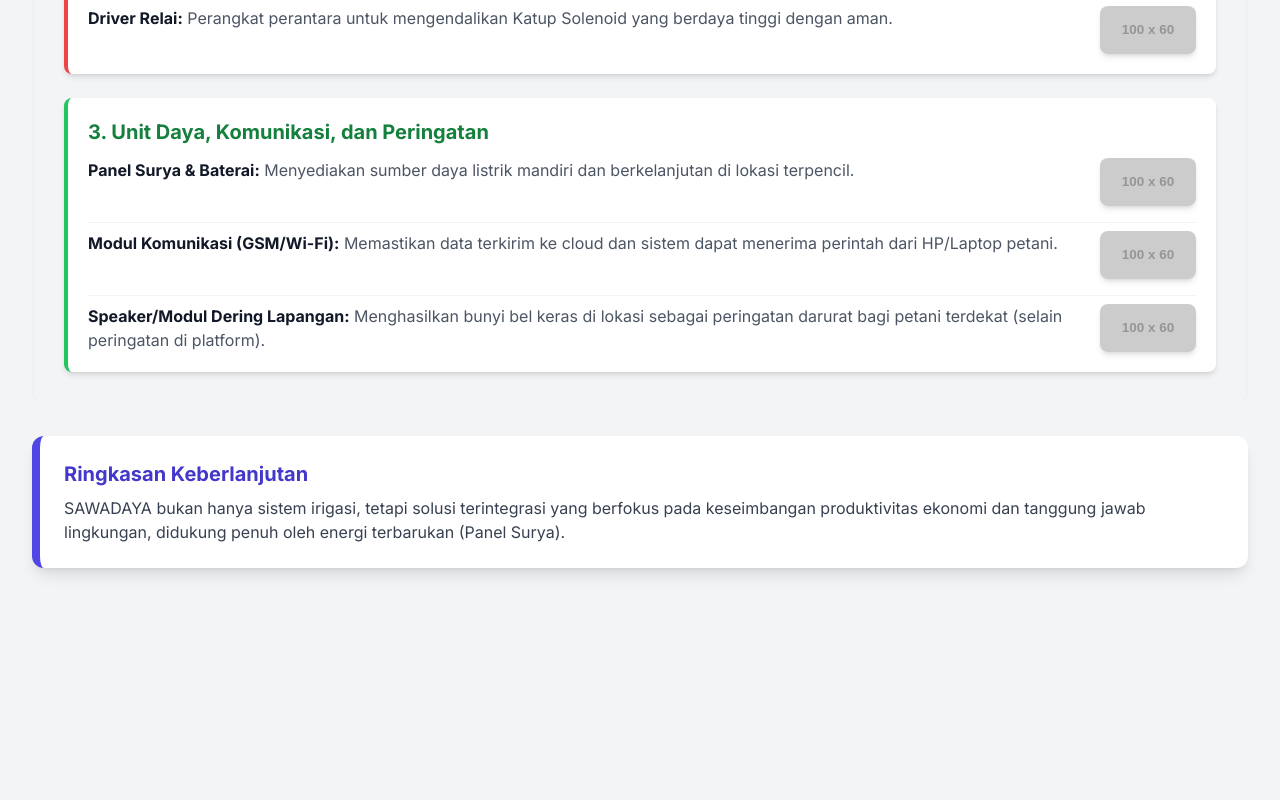
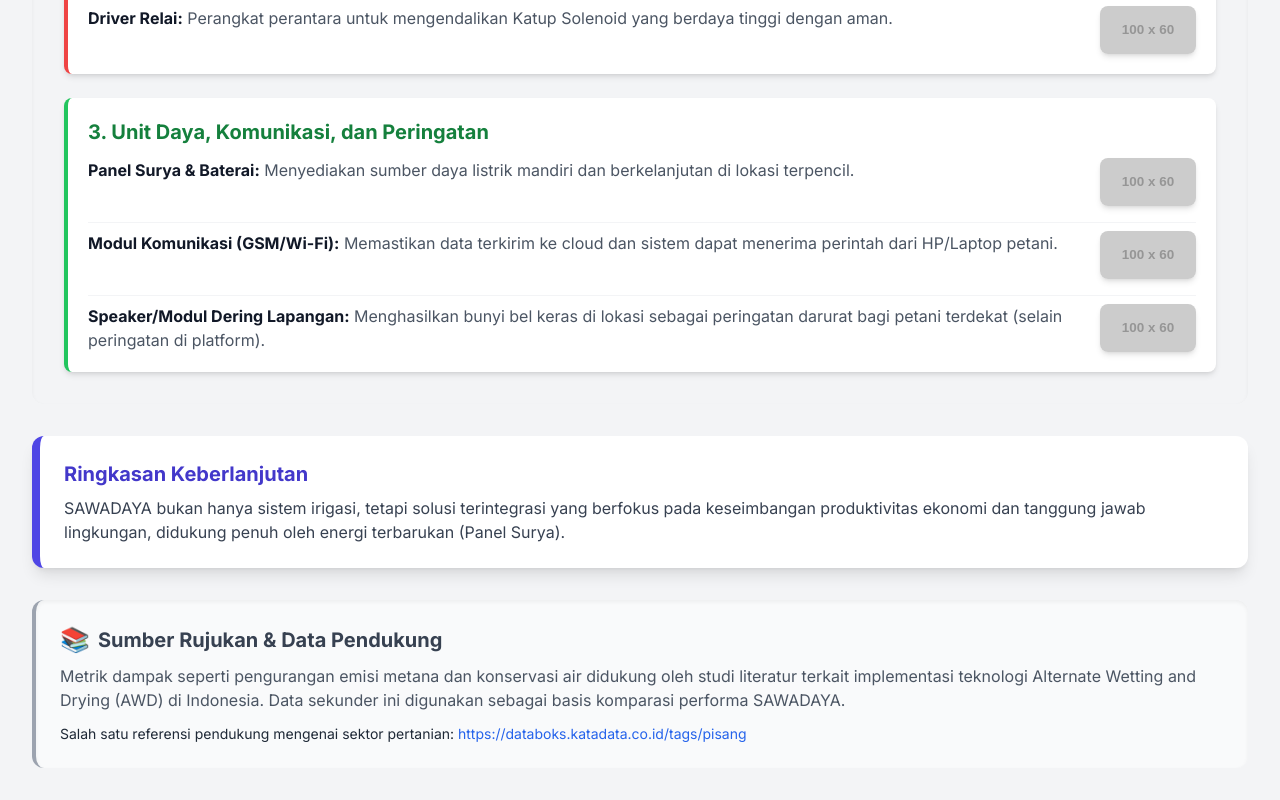
Before and after one commit to Hanum05/Sawadaya, a plain HTML site: page index.html in a window 1280 px wide. Shown: the part 1399-2199 px from the top of the page. Before the commit the page ends 1999 px from the top, so only its background shows below. Drawn offline with nearby package versions, Linux system fonts and the light colour scheme; placeholder pictures from the web are drawn by us.

Commit message:
Update index.html

```diff
--- a/index.html
+++ b/index.html
@@ -245,6 +245,22 @@
             <div class="mt-8 p-6 bg-white rounded-xl shadow-lg border-l-8 border-indigo-600">
                 <h3 class="text-xl font-bold text-indigo-700 mb-2">Ringkasan Keberlanjutan</h3>
                 <p class="text-gray-700">SAWADAYA bukan hanya sistem irigasi, tetapi solusi terintegrasi yang berfokus pada keseimbangan produktivitas ekonomi dan tanggung jawab lingkungan, didukung penuh oleh energi terbarukan (Panel Surya).</p>
+            </div>
+
+            <!-- NEW SECTION: Sumber Rujukan -->
+            <div class="mt-8 p-6 bg-gray-50 rounded-xl shadow-inner border-l-4 border-gray-400">
+                <h3 class="text-xl font-bold text-gray-700 mb-2 flex items-center">
+                    <span class="text-2xl mr-2">📚</span> Sumber Rujukan & Data Pendukung
+                </h3>
+                <p class="text-gray-600 mb-3">
+                    Metrik dampak seperti pengurangan emisi metana dan konservasi air didukung oleh studi literatur terkait implementasi teknologi Alternate Wetting and Drying (AWD) di Indonesia. Data sekunder ini digunakan sebagai basis komparasi performa SAWADAYA.
+                </p>
+                <p class="text-sm font-medium text-gray-800">
+                    Salah satu referensi pendukung mengenai sektor pertanian:
+                    <a href="https://databoks.katadata.co.id/tags/pisang" target="_blank" class="text-blue-600 hover:underline break-all">
+                        https://databoks.katadata.co.id/tags/pisang
+                    </a>
+                </p>
             </div>
         </section>
 
```
